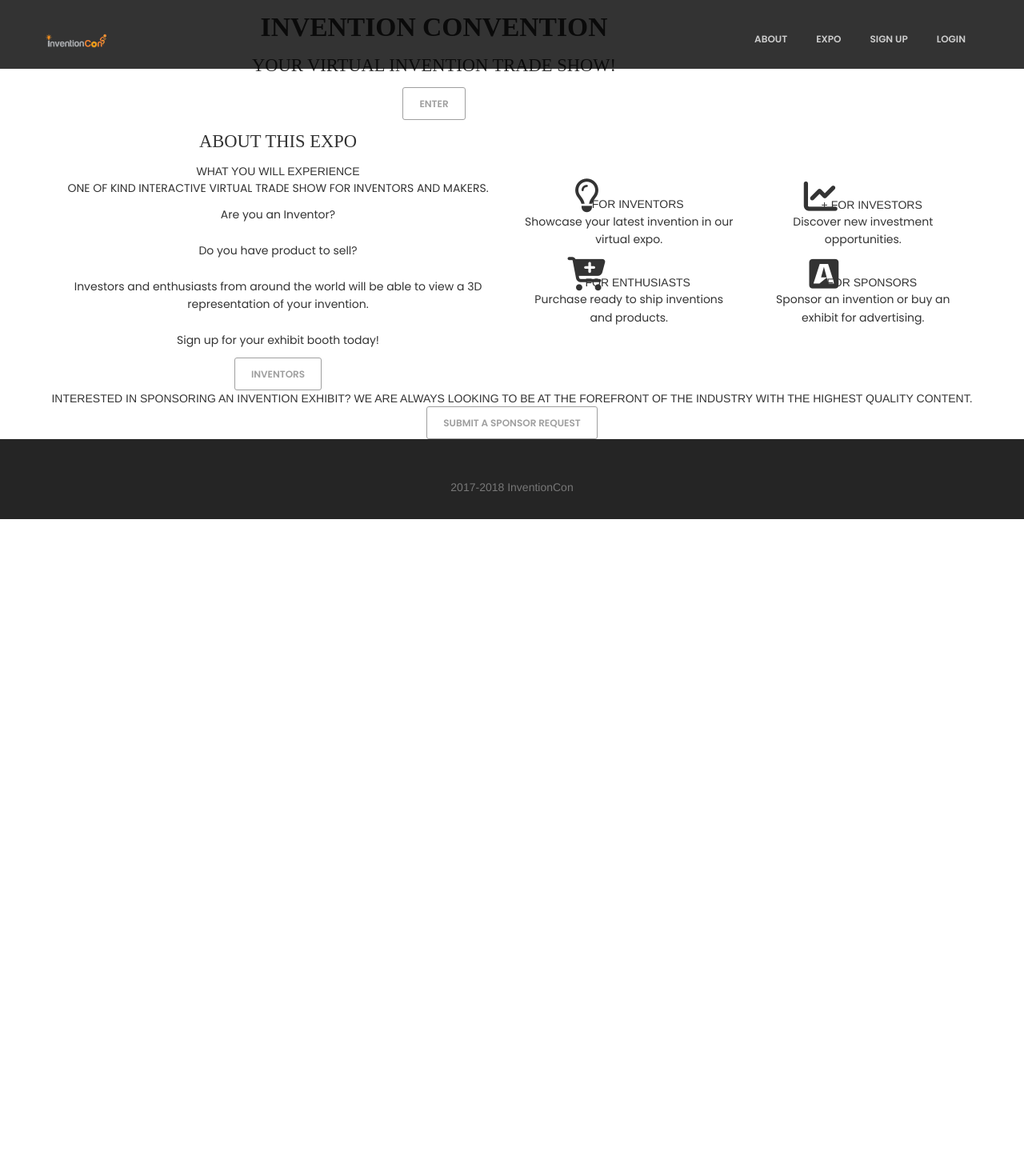
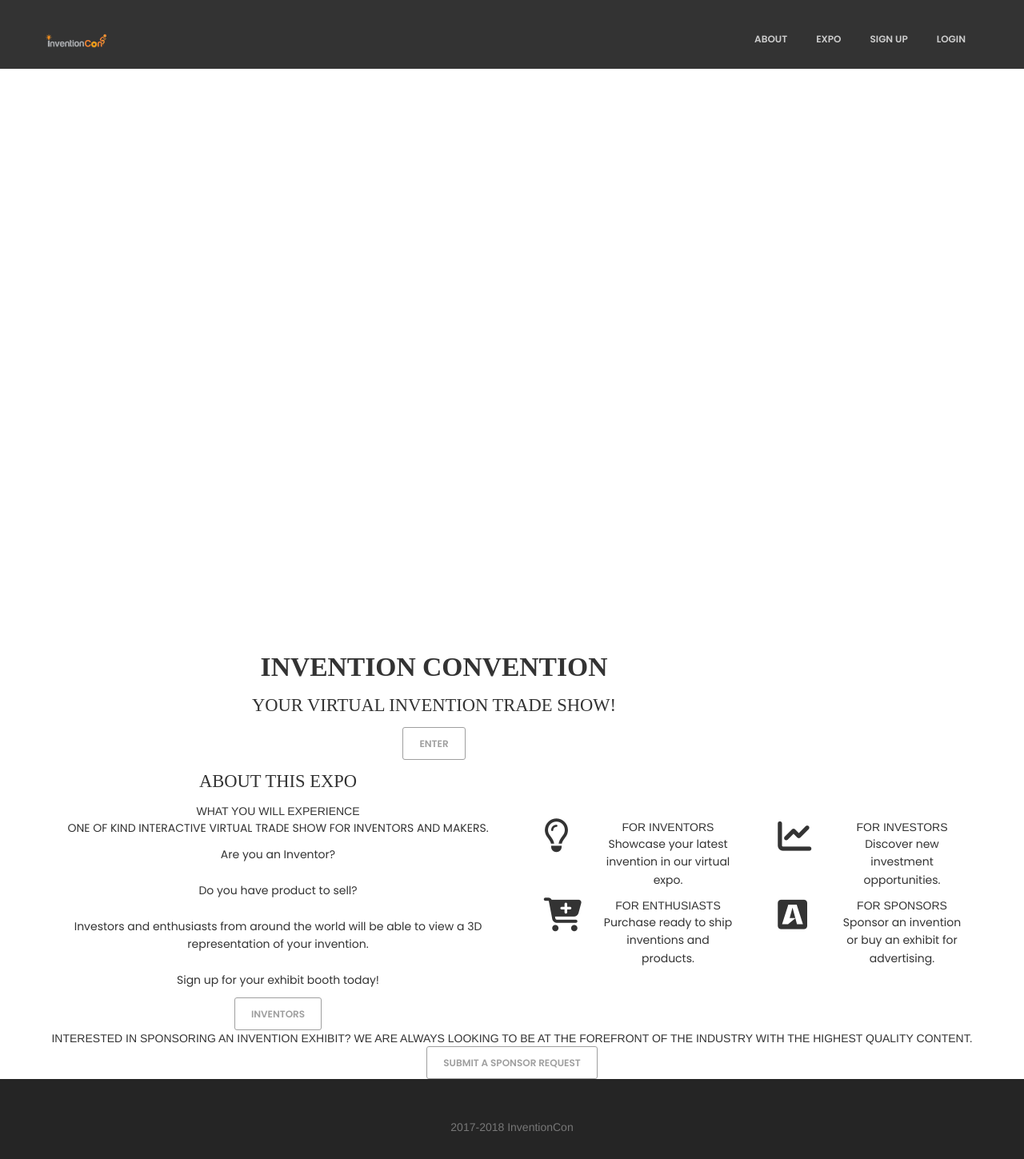
Before and after one commit to RorschachRev/djdroit, a Django app: template mydj/templates/pages/index.html in a window 1280 px wide. Shown: the whole page at 80% size. Before the commit the page ends 649 px from the top, so only its background shows below. Run offline with Django 3.2, Linux system fonts and the light colour scheme; the template is opened without the code that fills it, so the values that code supplies are empty; some libraries are stand-ins or nearby versions; some web fonts are replaced.

Commit message:
pictures not on text

```diff
--- a/mydj/templates/base.html
+++ b/mydj/templates/base.html
@@ -16,7 +16,7 @@
     <link href="{% static 'css/bootstrap.css' %}" rel="stylesheet" />
     <link href="{% static 'css/gaia.css' %}" rel="stylesheet"/>
     <link href="{% static 'css/icons.css' %}" rel="stylesheet"/>
-    <!-- <link href="{% static 'css/jquery.mb.YTPlayer.min.css' %}" rel="stylesheet"/> -->
+    <link href="{% static 'css/jquery.mb.YTPlayer.min.css' %}" rel="stylesheet"/>
 
     <!--     Fonts and icons     -->
     <link href='https://fonts.googleapis.com/css?family=Cambo|Poppins:400,600' rel='stylesheet' type='text/css'>
--- a/mydj/templates/pages/index.html
+++ b/mydj/templates/pages/index.html
@@ -17,7 +17,7 @@
             <!-- BG Video -->
             <div id="bgVideoYouTube" class="player"
                  data-property="{videoURL:'https://www.youtube.com/watch?v=KDCTHQLsFqk', containment: '#hero-bg-video', autoPlay: true, mute: true, showControls: false, quality: 'high', startAt: 0, opacity: 1, loop: true}"
-                 data-video-poster="static/images/bg-hero.jpg">
+                 data-video-poster="static/images/bg-hero.jpg" style="padding-top: 100vh">
             </div>
             <!-- //.player -->
 
@@ -69,8 +69,10 @@
                     <div class="col-lg-6 offset-xl-1">
                         <div class="row">
 
-                            <div class="col-sm-6 mt-5 mt-lg-0 text-center text-lg-left">
+                            <div class="col-sm-2 mt-5 mt-lg-0 text-center text-lg-left">
                                 <i class="fa fa-lightbulb-o fa-3x text-blue"></i>
+                            </div>
+                            <div class="col-sm-4 mt-5 mt-lg-0 text-center text-lg-left">
                                 <span class="d-block font-alt font-w-600 letter-spacing-1 mt-3 text-medium text-uppercase">For Inventors</span>
                                 <p class="mb-0 mt-2 text-medium">
                                     Showcase your latest invention in our virtual expo.
@@ -79,9 +81,11 @@
                             </div>
                             <!-- //.col-sm-6 -->
 
-                             <div class="col-sm-6 mt-5 mt-lg-0 text-center text-lg-left">
+                             <div class="col-sm-2 mt-5 mt-lg-0 text-center text-lg-left">
                                 <i class="fa fa-line-chart fa-3x text-blue"></i>
-  +                              <span class="d-block font-alt font-w-600 letter-spacing-1 mt-3 text-medium text-uppercase">For Investors</span>
+                                </div>
+                                <div class="col-sm-4 mt-5 mt-lg-0 text-center text-lg-left">
+                                 <span class="d-block font-alt font-w-600 letter-spacing-1 mt-3 text-medium text-uppercase">For Investors</span>
                                 <p class="mb-0 mt-2 text-medium">
                                    Discover new investment opportunities.
 
@@ -89,8 +93,10 @@
                             </div>
                             <!-- //.col-sm-6 -->
 
-                            <div class="col-sm-6 mt-5 text-center text-lg-left">
+                            <div class="col-sm-2 mt-5 text-center text-lg-left">
                                 <i class="fa fa-cart-plus fa-3x text-blue"></i>
+                            </div>
+                            <div class="col-sm-4 mt-5 text-center text-lg-left">
                                 <span class="d-block font-alt font-w-600 letter-spacing-1 mt-3 text-medium text-uppercase">For Enthusiasts</span>
                                 <p class="mb-0 mt-2 text-medium">
                                   Purchase ready to ship inventions and products.
@@ -100,8 +106,10 @@
                             <!-- //.col-sm-6 -->
 
 
-                            <div class="col-sm-6 mt-5 text-center text-lg-left">
+                            <div class="col-sm-2 mt-5 text-center text-lg-left">
                                 <i class="fa fa-buysellads fa-3x text-blue"></i>
+                            </div>
+                            <div class="col-sm-4 mt-5 text-center text-lg-left">
                                 <span class="d-block font-alt font-w-600 letter-spacing-1 mt-3 text-medium text-uppercase">For Sponsors</span>
                                 <p class="mb-0 mt-2 text-medium">Sponsor an invention or buy an exhibit for advertising.</p>
                             </div>
```
